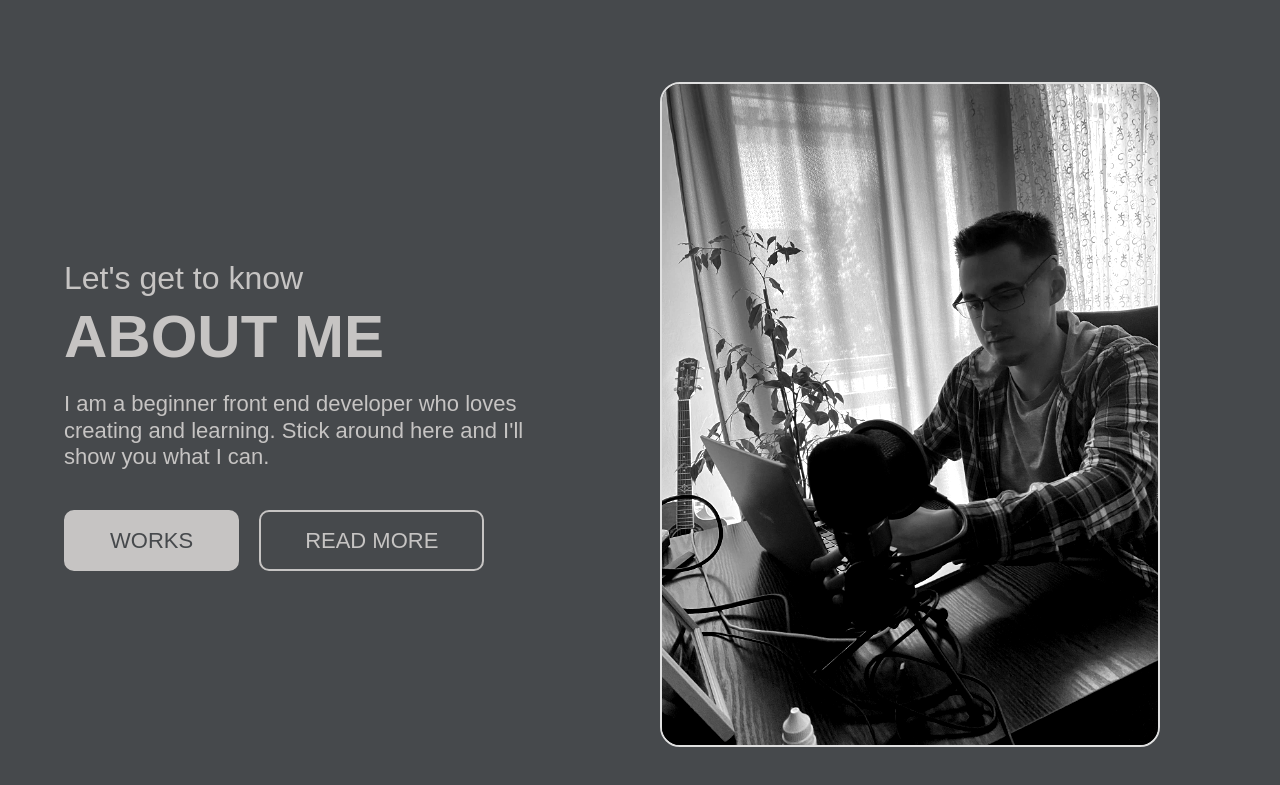
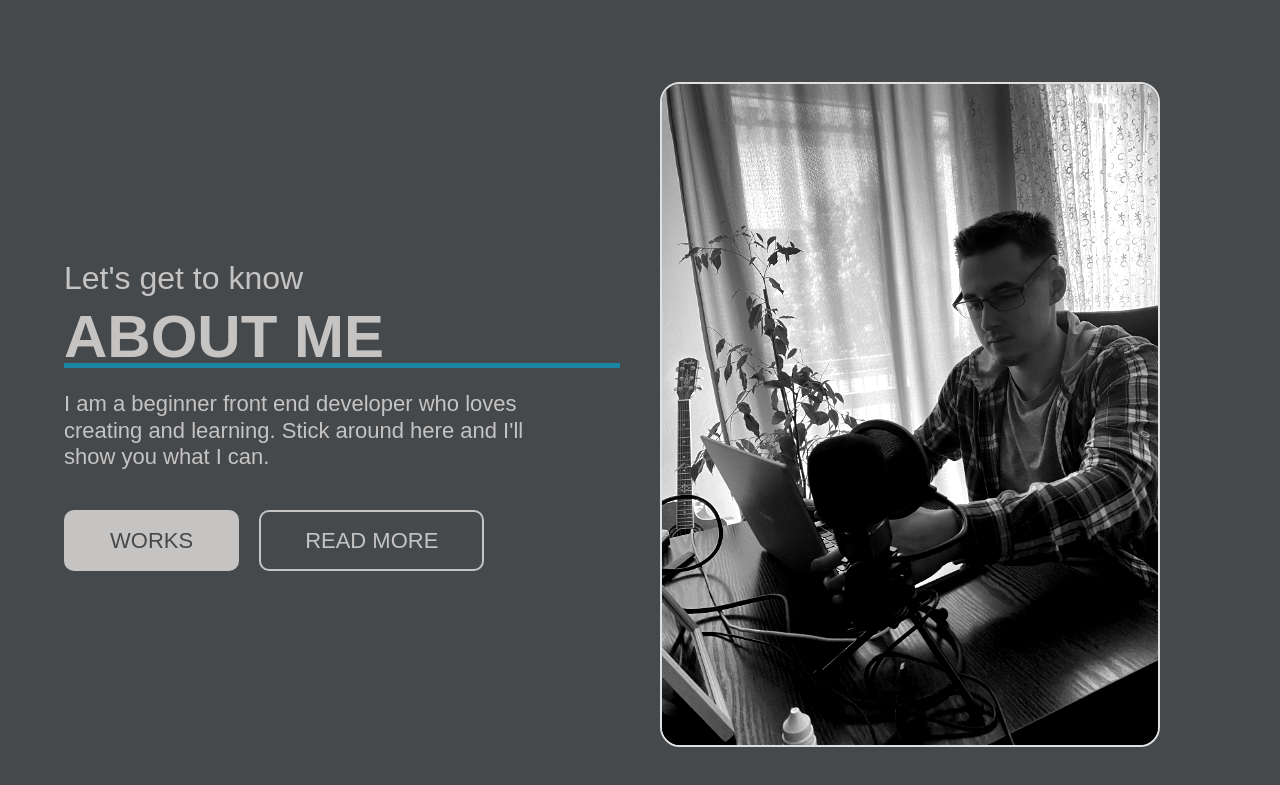
Before and after one commit to romaniso/React-Portfolio-Project, a React (Create React App) app: page / in a window 1280 px wide. Shown: the part 818-1603 px from the top of the page. Built offline with nearby package versions, Linux system fonts and the light colour scheme.

Commit message:
add hover animations to title component in AboutSection

```diff
--- a/src/styles/HeroSection.css
+++ b/src/styles/HeroSection.css
@@ -100,8 +100,6 @@
   font-size: 2.2rem;
 }
 
-
-
 @media only screen and (max-width: 768px){
   .hero {
     height: 100vh;
--- a/src/styles/TitleSection.css
+++ b/src/styles/TitleSection.css
@@ -12,6 +12,26 @@
   font-size: 6rem;
   margin-top: .5rem;
   text-transform: uppercase;
+  /* transition: .5s; */
+  position: relative;
+}
+
+.title-section__title:before {
+  content: '';
+  background-color: var(--highlight-color);
+  position: absolute;
+  left: 0;
+  bottom: 3px;
+  width: 100%;
+  height: 5px;
+  z-index: -1;
+  transition: all .3s ease-in-out;
+}
+
+.title-section__title:hover::before {
+  bottom: 0;
+  height: 100%;
+  transform: rotate(-5deg);
 }
 
 @media only screen and (max-width: 768px) {
```
